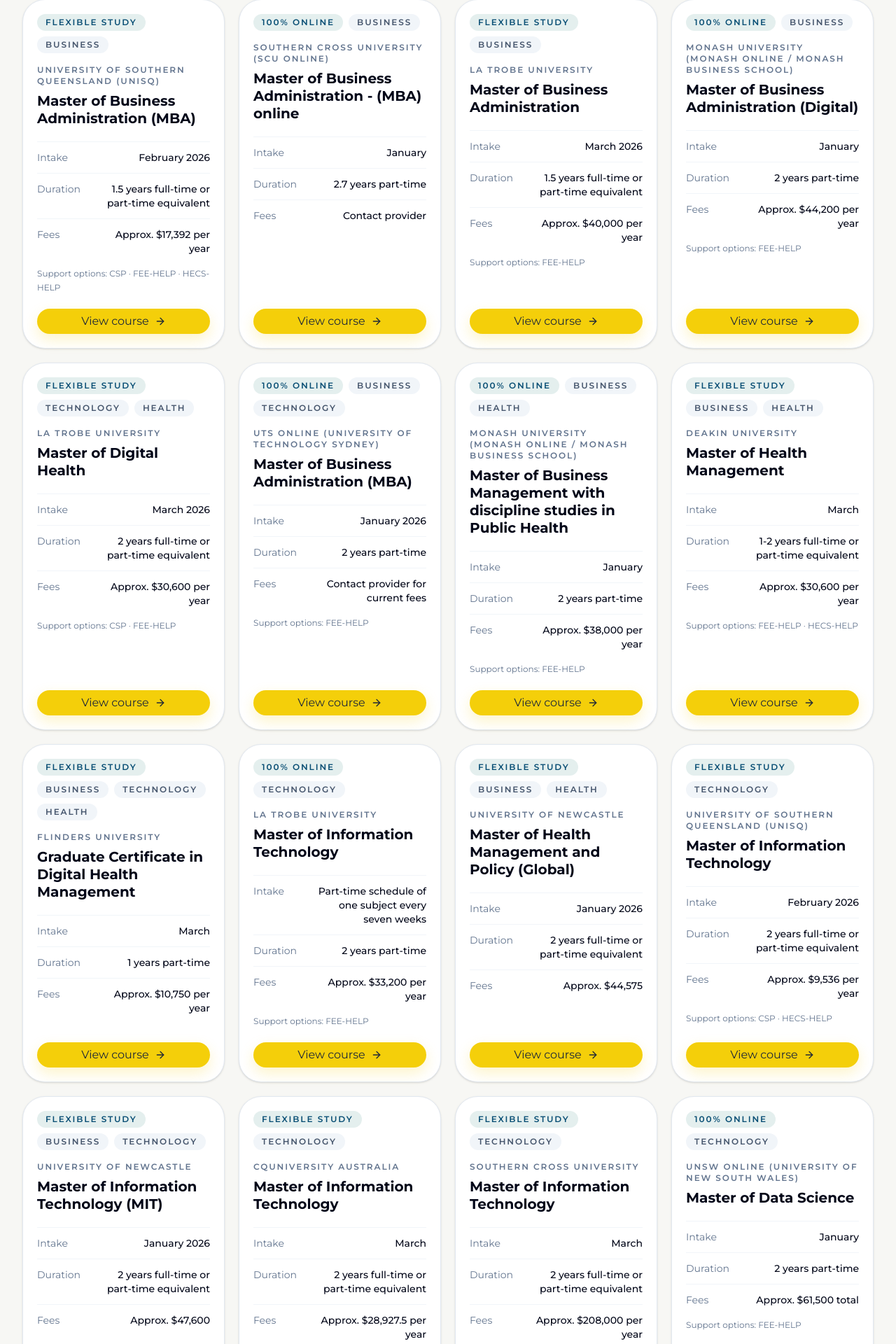
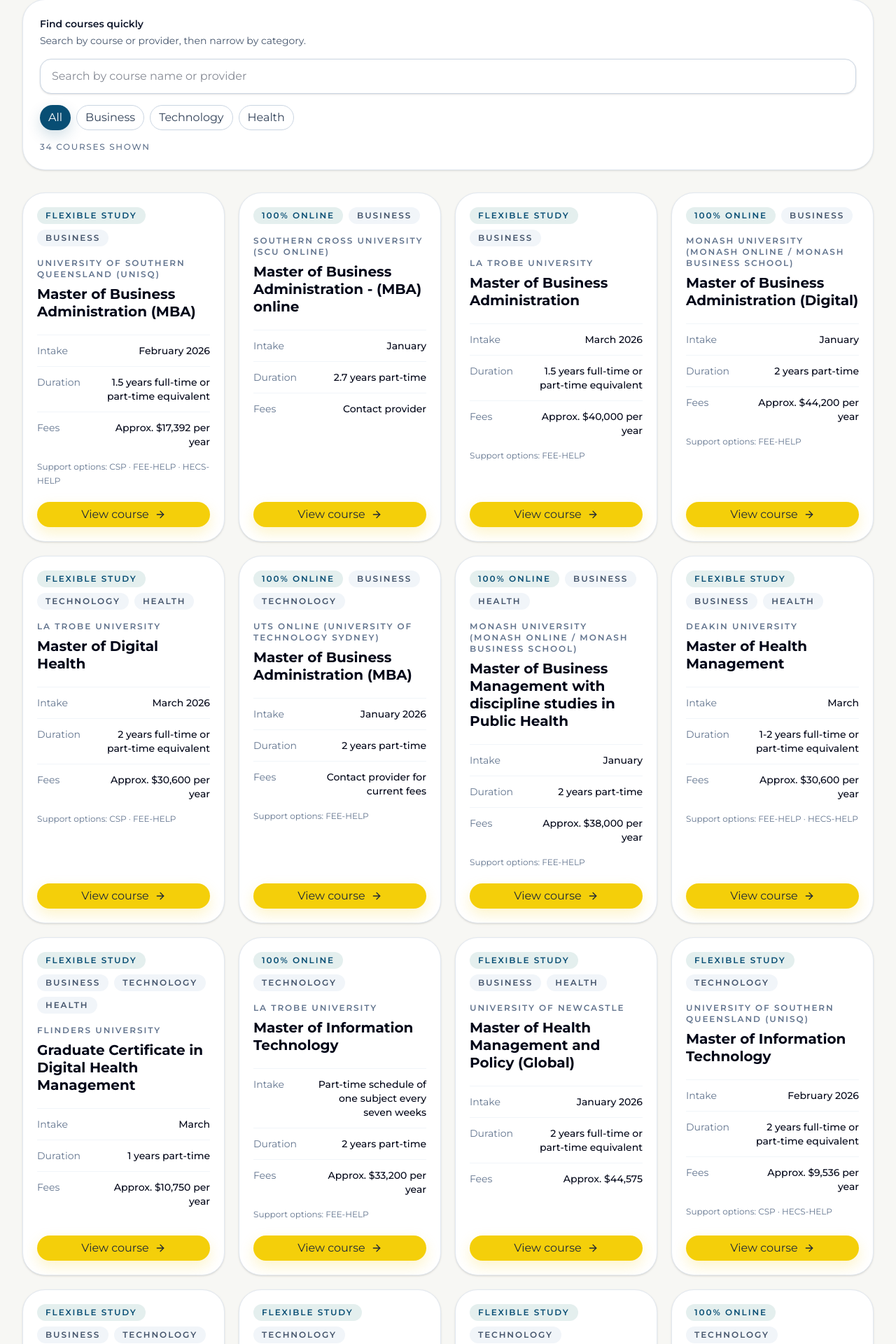
Before and after one commit to carroll-john/Application, a React (Vite) app: page / in a window 1280 px wide. Shown: the part 336-2256 px from the top of the page at 70% size. Built offline with nearby package versions, Linux system fonts and the light colour scheme; no server answers.

Commit message:
Polish demo UX flows and harden runtime guards

```diff
--- a/src/lib/courseCatalog.ts
+++ b/src/lib/courseCatalog.ts
@@ -175,6 +175,9 @@
 }
 
 const SUPPORT_OPTION_ORDER = ["CSP", "FEE-HELP", "HECS-HELP"] as const;
+const FULL_TIME_UNITS_PER_YEAR = 8;
+const MAX_REASONABLE_ANNUAL_FEE = 100_000;
+const MAX_REASONABLE_TOTAL_FEE = 250_000;
 
 function formatCurrencyAmount(value: number) {
   return new Intl.NumberFormat("en-AU", {
@@ -183,6 +186,49 @@
     minimumFractionDigits: 0,
     style: "currency",
   }).format(value);
+}
+
+function extractRateAmount(value: string, rate: "unit" | "subject") {
+  if (!value) {
+    return "";
+  }
+
+  const beforeRatePattern = new RegExp(
+    `((?:AUD|AU\\$|\\$)\\s*\\d[\\d,]*(?:\\.\\d+)?)\\s*(?:per|/)\\s*${rate}s?\\b`,
+    "ig",
+  );
+  const beforeRateMatches = [...value.matchAll(beforeRatePattern)];
+
+  if (beforeRateMatches.length > 0) {
+    const amount = beforeRateMatches[beforeRateMatches.length - 1]?.[1];
+    return amount ? normalizeMoneyDisplay(amount) : "";
+  }
+
+  const afterRatePattern = new RegExp(
+    `(?:per|/)\\s*${rate}s?\\b[^$\\d]{0,24}((?:AUD|AU\\$|\\$)\\s*\\d[\\d,]*(?:\\.\\d+)?)`,
+    "ig",
+  );
+  const afterRateMatch = afterRatePattern.exec(value);
+
+  if (afterRateMatch?.[1]) {
+    return normalizeMoneyDisplay(afterRateMatch[1]);
+  }
+
+  return "";
+}
+
+function hasOutlierFeeSummary(feeSummary: string) {
+  const amount = parseMoneyAmount(feeSummary);
+
+  if (!amount) {
+    return false;
+  }
+
+  if (/\btotal\b/i.test(feeSummary)) {
+    return amount > MAX_REASONABLE_TOTAL_FEE;
+  }
+
+  return amount > MAX_REASONABLE_ANNUAL_FEE;
 }
 
 function findSentence(value: string, pattern: RegExp) {
@@ -518,10 +564,13 @@
     };
   }
 
-  const perUnitAmount = extractMoneyValue(findSentence(tuition, /\bper unit\b/i));
-  const perSubjectAmount = extractMoneyValue(findSentence(tuition, /\bper subject\b/i));
-  const perUnitValue = parseMoneyAmount(findSentence(tuition, /\bper unit\b/i));
-  const perSubjectValue = parseMoneyAmount(findSentence(tuition, /\bper subject\b/i));
+  const perUnitSentence = findSentence(tuition, /\bper unit\b/i);
+  const perSubjectSentence = findSentence(tuition, /\bper subject\b/i);
+  const perUnitAmount = extractRateAmount(perUnitSentence, "unit") || extractMoneyValue(perUnitSentence);
+  const perSubjectAmount =
+    extractRateAmount(perSubjectSentence, "subject") || extractMoneyValue(perSubjectSentence);
+  const perUnitValue = parseMoneyAmount(perUnitAmount || perUnitSentence);
+  const perSubjectValue = parseMoneyAmount(perSubjectAmount || perSubjectSentence);
   const totalAmount = extractMoneyValue(
     findSentence(
       tuition,
@@ -547,7 +596,7 @@
 
   if (perUnitAmount) {
     feeSummary = perUnitValue
-      ? `Approx. ${formatCurrencyAmount(perUnitValue * 8)} per year`
+      ? `Approx. ${formatCurrencyAmount(perUnitValue * FULL_TIME_UNITS_PER_YEAR)} per year`
       : `Approx. ${perUnitAmount} per unit`;
     feeNotes.push("Based on a full-time load of 8 units per year.");
     if (totalAmount) {
@@ -555,7 +604,7 @@
     }
   } else if (perSubjectAmount) {
     feeSummary = perSubjectValue
-      ? `Approx. ${formatCurrencyAmount(perSubjectValue * 8)} per year`
+      ? `Approx. ${formatCurrencyAmount(perSubjectValue * FULL_TIME_UNITS_PER_YEAR)} per year`
       : `Approx. ${perSubjectAmount} per subject`;
     feeNotes.push("Based on a full-time load of 8 subjects per year.");
     if (rangeAmount) {
@@ -609,6 +658,11 @@
 
   if (/scholarship|discount|rebate|alumni/i.test(tuition)) {
     feeNotes.push("Scholarships or discounts may be available.");
+  }
+
+  if (feeSummary && hasOutlierFeeSummary(feeSummary)) {
+    feeSummary = "Contact provider for current fees";
+    feeNotes.push("Published fee data varies; confirm current pricing with the provider.");
   }
 
   return {
--- a/src/lib/sentry.ts
+++ b/src/lib/sentry.ts
@@ -23,6 +23,8 @@
 const SENTRY_DSN = import.meta.env.VITE_SENTRY_DSN?.trim() ?? "";
 const SENTRY_ENVIRONMENT =
   import.meta.env.VITE_SENTRY_ENVIRONMENT?.trim() || APP_ENVIRONMENT;
+const SENTRY_ENABLED =
+  import.meta.env.VITE_SENTRY_ENABLED?.trim().toLowerCase() === "true";
 
 let sentryStarted = false;
 
@@ -36,7 +38,7 @@
   return Math.max(0, Math.min(1, parsed));
 }
 
-export const isSentryEnabled = Boolean(SENTRY_DSN);
+export const isSentryEnabled = SENTRY_ENABLED && Boolean(SENTRY_DSN);
 
 export function initSentry() {
   if (!isSentryEnabled || sentryStarted) {
--- a/src/pages/CourseDetails.tsx
+++ b/src/pages/CourseDetails.tsx
@@ -41,6 +41,8 @@
     experienceRange: "",
     goal: "",
   });
+  const courseDetailsSectionRef = useRef<HTMLElement | null>(null);
+  const entryRequirementsRef = useRef<HTMLDivElement | null>(null);
   const [isStartingApplication, setIsStartingApplication] = useState(false);
   const autoApplyStartedRef = useRef(false);
   const isAuthenticated = Boolean(isBypassedInDev || isAuthorizedCompanyUser);
@@ -143,6 +145,15 @@
         `/courses/${course.code}?eligible=1&apply=1`,
       )}`,
     );
+  }
+
+  function handleReviewRequirements() {
+    resetEligibilityState();
+
+    window.requestAnimationFrame(() => {
+      const target = entryRequirementsRef.current ?? courseDetailsSectionRef.current;
+      target?.scrollIntoView({ behavior: "smooth", block: "start" });
+    });
   }
 
   return (
@@ -281,7 +292,10 @@
         </div>
       </section>
 
-      <section className="mx-auto max-w-7xl px-4 py-12 sm:px-6 lg:px-8 lg:py-16">
+      <section
+        ref={courseDetailsSectionRef}
+        className="mx-auto max-w-7xl px-4 py-12 sm:px-6 lg:px-8 lg:py-16"
+      >
         <div>
           <h2 className="text-3xl font-bold text-[#084E74]">Course details</h2>
         </div>
@@ -298,6 +312,7 @@
             </SurfaceCard>
 
             {course.entryRequirements ? (
+              <div ref={entryRequirementsRef}>
                 <SurfaceCard className="rounded-[32px] p-6 sm:p-8">
                   <h3 className="text-2xl font-bold text-slate-950">
                     Entry requirements
@@ -306,6 +321,7 @@
                     {course.entryRequirements}
                   </p>
                 </SurfaceCard>
+              </div>
             ) : null}
 
             {course.recognitionOfPriorLearning ? (
@@ -506,26 +522,48 @@
               {applyError}
             </p>
           ) : null}
+          {eligibilityOutcome === "success" ? (
             <Button
               className="mt-6 w-full"
-            disabled={eligibilityOutcome === "success" && isApplyActionPending}
+              disabled={isApplyActionPending}
               onClick={() => {
-              if (eligibilityOutcome === "success") {
                 void handleEligibleApplyNow();
-                return;
-              }
-
-              resetEligibilityState();
               }}
             >
-            {eligibilityOutcome === "success"
-              ? isAuthenticated
+              {isAuthenticated
                 ? isApplyActionPending
                   ? "Preparing application..."
                   : "Start application"
-                : "Sign in to apply"
-              : "Close"}
+                : "Sign in to apply"}
             </Button>
+          ) : (
+            <div className="mt-6 space-y-3">
+              <Button className="w-full" onClick={handleReviewRequirements}>
+                Review entry requirements
+              </Button>
+              <Button
+                className="w-full"
+                variant="soft"
+                onClick={() => {
+                  setApplyError(null);
+                  setEligibilityReason("");
+                  setEligibilityOutcome(null);
+                }}
+              >
+                Try again
+              </Button>
+              <Button
+                className="w-full"
+                variant="neutralOutline"
+                onClick={() => {
+                  resetEligibilityState();
+                  navigate("/");
+                }}
+              >
+                Browse courses
+              </Button>
+            </div>
+          )}
         </ModalShell>
       ) : null}
     </div>
--- a/src/pages/CourseList.tsx
+++ b/src/pages/CourseList.tsx
@@ -1,13 +1,50 @@
 import { ArrowRight, BookOpen } from "lucide-react";
+import { useMemo, useState } from "react";
 import { useNavigate } from "react-router-dom";
 import { AppBrandHeader } from "../components/AppBrandHeader";
 import { SurfaceCard } from "../components/SurfaceCard";
 import { Button } from "../components/ui/button";
+import { Input } from "../components/ui/input";
 import { getCourseCatalog } from "../lib/courseCatalog";
+
+const COURSE_CATEGORY_FILTERS = ["All", "Business", "Technology", "Health"] as const;
+type CourseCategoryFilter = (typeof COURSE_CATEGORY_FILTERS)[number];
 
 export default function CourseList() {
   const navigate = useNavigate();
   const courses = getCourseCatalog();
+  const [searchQuery, setSearchQuery] = useState("");
+  const [activeCategory, setActiveCategory] = useState<CourseCategoryFilter>("All");
+  const normalizedQuery = searchQuery.trim().toLowerCase();
+
+  const filteredCourses = useMemo(
+    () =>
+      courses.filter((course) => {
+        const matchesCategory =
+          activeCategory === "All" || course.categories.includes(activeCategory);
+
+        if (!matchesCategory) {
+          return false;
+        }
+
+        if (!normalizedQuery) {
+          return true;
+        }
+
+        const searchableText = [
+          course.title,
+          course.provider,
+          course.categories.join(" "),
+          course.studyLevel ?? "",
+          course.courseType ?? "",
+        ]
+          .join(" ")
+          .toLowerCase();
+
+        return searchableText.includes(normalizedQuery);
+      }),
+    [activeCategory, courses, normalizedQuery],
+  );
 
   return (
     <div className="min-h-screen bg-[#f7f7f4]">
@@ -28,8 +65,44 @@
           </p>
         </div>
 
+        <SurfaceCard className="mt-8 rounded-[28px] p-5 sm:p-6">
+          <div className="space-y-4">
+            <div>
+              <p className="text-sm font-semibold text-slate-900">
+                Find courses quickly
+              </p>
+              <p className="mt-1 text-sm text-slate-600">
+                Search by course or provider, then narrow by category.
+              </p>
+            </div>
+            <Input
+              aria-label="Search courses"
+              placeholder="Search by course name or provider"
+              type="search"
+              value={searchQuery}
+              onChange={(event) => setSearchQuery(event.target.value)}
+            />
+            <div className="flex flex-wrap gap-2">
+              {COURSE_CATEGORY_FILTERS.map((category) => (
+                <Button
+                  key={category}
+                  size="sm"
+                  type="button"
+                  variant={activeCategory === category ? "soft" : "neutralOutline"}
+                  onClick={() => setActiveCategory(category)}
+                >
+                  {category}
+                </Button>
+              ))}
+            </div>
+            <p className="text-xs font-medium uppercase tracking-[0.14em] text-slate-500">
+              {filteredCourses.length} courses shown
+            </p>
+          </div>
+        </SurfaceCard>
+
         <div className="mt-8 grid gap-5 md:grid-cols-2 lg:grid-cols-3 xl:grid-cols-4">
-          {courses.map((course) => (
+          {filteredCourses.map((course) => (
             <SurfaceCard
               key={course.code}
               className="min-w-0 h-full rounded-[28px] border-slate-200 p-0"
@@ -97,6 +170,29 @@
             </SurfaceCard>
           ))}
         </div>
+
+        {!filteredCourses.length ? (
+          <SurfaceCard className="mt-6 rounded-[28px] p-6 text-center sm:p-8">
+            <p className="text-lg font-semibold text-slate-900">
+              No courses match those filters.
+            </p>
+            <p className="mt-2 text-sm text-slate-600">
+              Try a different search term or reset to all categories.
+            </p>
+            <div className="mt-5 flex justify-center">
+              <Button
+                type="button"
+                variant="neutralOutline"
+                onClick={() => {
+                  setSearchQuery("");
+                  setActiveCategory("All");
+                }}
+              >
+                Clear filters
+              </Button>
+            </div>
+          </SurfaceCard>
+        ) : null}
       </section>
     </div>
   );
--- a/src/vite-env.d.ts
+++ b/src/vite-env.d.ts
@@ -6,6 +6,7 @@
   readonly VITE_POSTHOG_HOST?: string;
   readonly VITE_POSTHOG_KEY?: string;
   readonly VITE_SENTRY_DSN?: string;
+  readonly VITE_SENTRY_ENABLED?: string;
   readonly VITE_SENTRY_ENVIRONMENT?: string;
   readonly VITE_SENTRY_TRACES_SAMPLE_RATE?: string;
 }
```
Also changed, not shown: src/components/AppBrandHeader.tsx (+12 -1 lines), 2 other files (tests, documents, lock files or other folders). Lines whose indentation alone changed are shown as unchanged.
